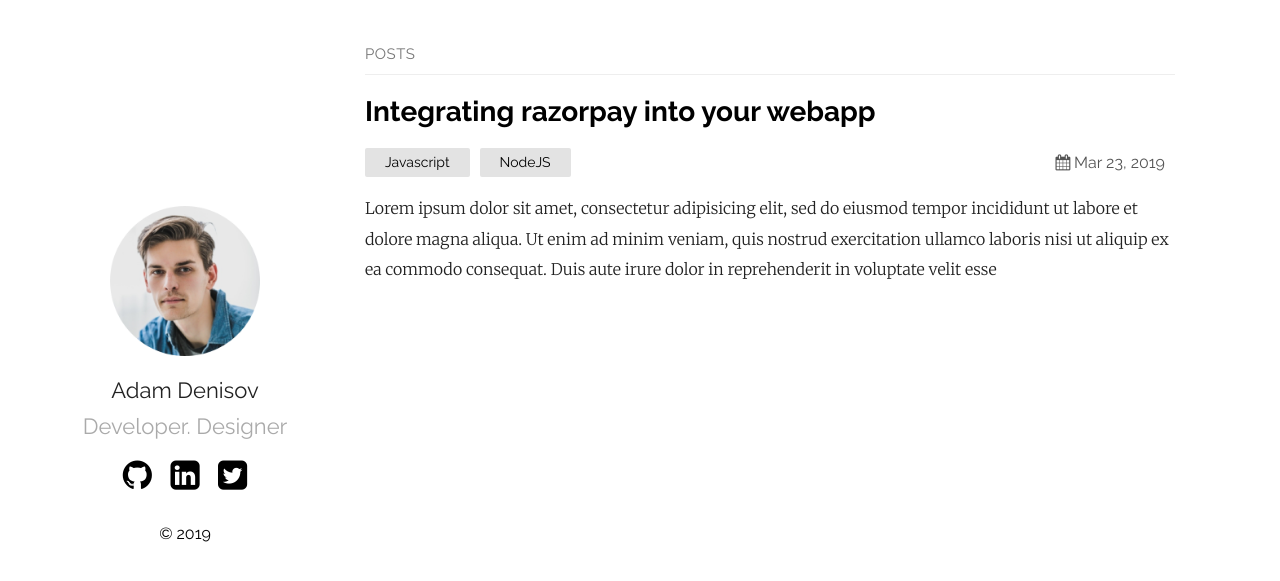
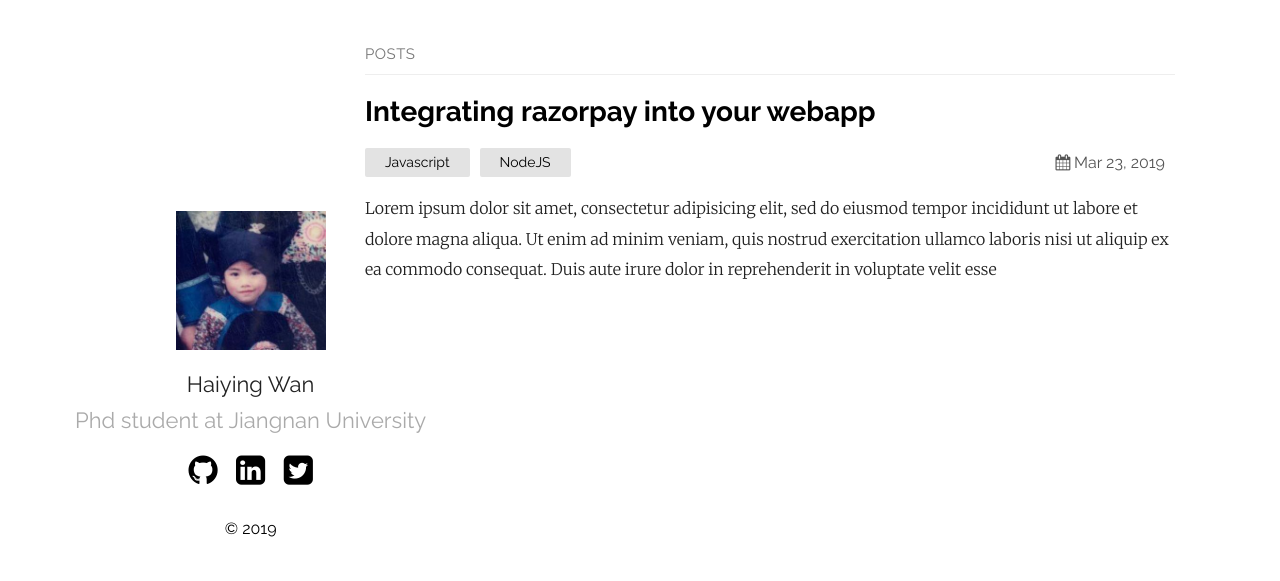
Before and after one commit to dazhijiang/dazhijiang.github.io, a Jekyll site: the page built from index.md, in a window 1280 px wide. Shown: the top 581 px of the page. Built offline with Jekyll 4.4.1, drawn with Linux system fonts in a browser that asks for light colours.

Commit message:
modify config

```diff
--- a/_config.yml
+++ b/_config.yml
@@ -1,10 +1,11 @@
-title: Your awesome title
-author: GitHub User
-email: your-email@domain.com
+title: Haiying Wan
+author: Haiying Wan
+email: haiyingwan96@gmail.com
 description: > # this means to ignore newlines until "show_exerpts:"
-  Write an awesome description for your new site here. You can edit this
-  line in _config.yml. It will appear in your document head meta (for
-  Google search results) and in your feed.xml site description.
+        #Write an awesome description for your new site here. You can edit this
+        #line in _config.yml. It will appear in your document head meta (for
+        # Google search results) and in your feed.xml site description.
+        Haiying Wan's Page
 show_excerpts: true # set to true to show excerpts on the homepage
 
 # Minima date format
@@ -12,19 +13,19 @@
 sass:
   sass_dir: _sass
 plainwhite:
-  name: Adam Denisov
-  tagline: Developer. Designer
+  name: Haiying Wan
+  tagline: Phd student at Jiangnan University
   date_format: "%b %-d, %Y"
   sitemap: true # set to true to generate sitemap.xml content
 
   # generate social links in footer
   social_links:
-    twitter: thelehhman
-    github:  thelehhman
-    linkedIn: in/thelehhman
+    # twitter: thelehhman
+    # github:  thelehhman
+    # linkedIn: in/thelehhman
     rss: rss
     # dribbble: jekyll
-    # facebook: jekyll
+    facebook: haiying
     # flickr:   jekyll
     # instagram: jekyll
     # linkedin: jekyll
```
Also changed, not shown: assets/portfolio.png.
